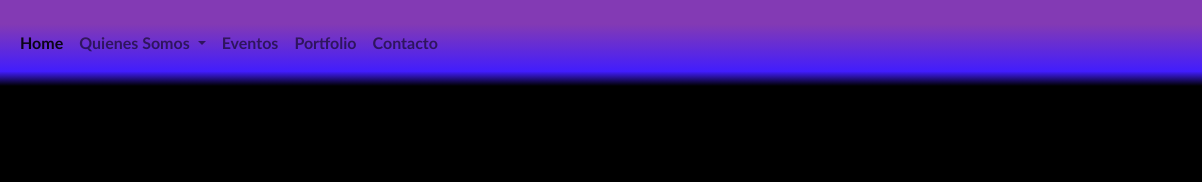
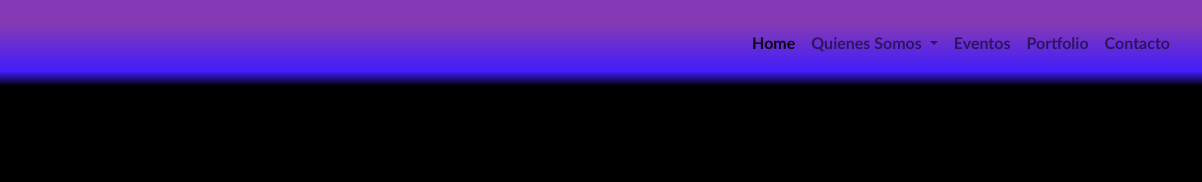
Before and after one commit to cgnoni/Proyecto-DesarrolloWeb-Gnoni, a website: page index.html in a window 1280 px wide. Shown: the top 182 px of the page, 78-1280 px from the left. Drawn offline with nearby package versions, Linux system fonts and the light colour scheme.

Commit message:
Navbar a la derecha

```diff
--- a/index.html
+++ b/index.html
@@ -38,7 +38,7 @@
             <span class="navbar-toggler-icon"></span>
           </button>
           <div class="collapse navbar-collapse" id="navbarSupportedContent">
-            <ul class="navbar-nav mb-2 mb-lg-0">
+            <ul class="navbar-nav ms-auto mb-2 mb-lg-0">
               <li class="nav-item">
                 <a class="nav-link active" aria-current="page" href="./index.html">Home</a>
               </li>
```
Also changed, not shown: css/style.css (line endings or trailing spaces).
